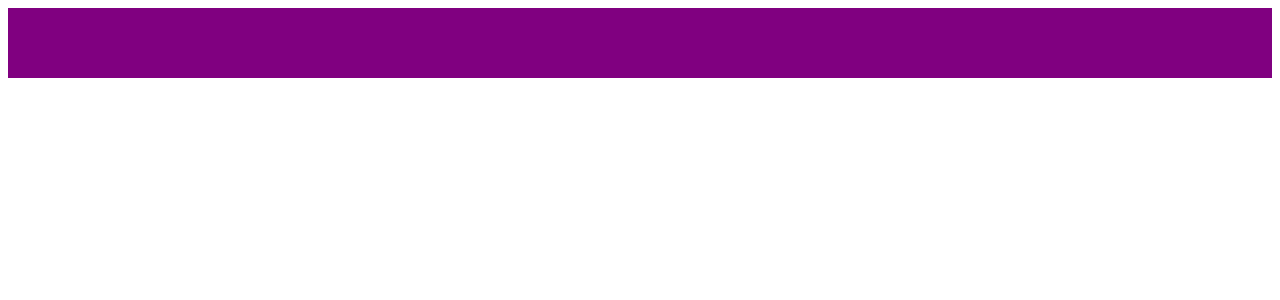
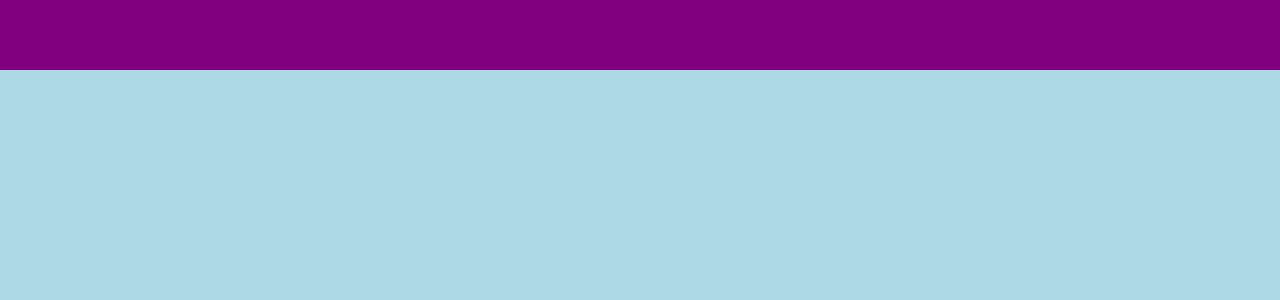
Before and after one commit to Skruphold/hunters-portfolio, a React (Create React App) app: page / in a window 1280 px wide. Shown: the top 300 px of the page. Built offline with nearby package versions, Linux system fonts and the light colour scheme; a web font is replaced by a local one.

Commit message:
added a scroll affect and set up the displaying pages

```diff
--- a/public/index.html
+++ b/public/index.html
@@ -12,6 +12,8 @@
     <style>
       *{
         font-family: 'Roboto Slab', serif;
+        margin: 0;
+        overflow-x: hidden;
       }
     </style>
   </head>
--- a/src/App.js
+++ /dev/null
@@ -1,11 +0,0 @@
-import Navbar from "./components/navbar/Navbar";
-
-function App() {
-  return (
-    <div className="app">
-      <Navbar/>
-    </div>
-  );
-}
-
-export default App;
--- /dev/null
+++ b/src/App.jsx
@@ -0,0 +1,24 @@
+import Navbar from "./components/navbar/Navbar";
+import Intro from "./components/intro/Intro";
+import Portfolio from "./components/portfolio/Portfolio";
+import Works from "./components/works/Works";
+import Testimonials from "./components/testimonials/Testimonials";
+import Contact from "./components/testimonials/Testimonials"
+import "./app.scss";
+
+function App() {
+  return (
+    <div className="app">
+      <Navbar/>
+      <div className="sections">
+        <Intro/>
+        <Portfolio/>
+        <Works/>
+        <Testimonials/>
+        <Contact/>
+        </div>
+    </div>
+  );
+}
+
+export default App;
--- /dev/null
+++ b/src/app.scss
@@ -0,0 +1,22 @@
+.app {
+    height: 100vh;
+
+    .sections{
+        width: 100%;
+        height: calc(100vh - 70px);
+        background-color: orange;
+        position: relative;
+        top: 70px;
+        scroll-snap-type: y mandatory;
+        scrollbar-width: none;
+        &::-webkit-scrollbar{
+            display: none;
+        }
+
+        > * {
+            width: 100vw;
+            height: calc(100vh - 70px);
+            scroll-snap-align: start;
+        }
+    }
+}
--- a/src/components/intro/Intro.jsx
+++ b/src/components/intro/Intro.jsx
@@ -3,7 +3,6 @@
 export default function Intro() {
     return (
         <div className='intro'>
-
         </div>
     )
 }
--- a/src/components/intro/intro.scss
+++ b/src/components/intro/intro.scss
@@ -1,3 +1,4 @@
 .intro{
     background-color: lightblue;
+    left: 0;
 }
--- a/src/components/navbar/navbar.scss
+++ b/src/components/navbar/navbar.scss
@@ -2,4 +2,7 @@
     width: 100%;
     height: 70px;
     background-color: purple;
+    position: fixed;
+    top: 0;
+    z-index: 2;
 }
```
Also changed, not shown: src/components/navbar/Navbar.jsx (line endings or trailing spaces), src/components/works/works.scss (renamed from src/components/works/work.scss).
